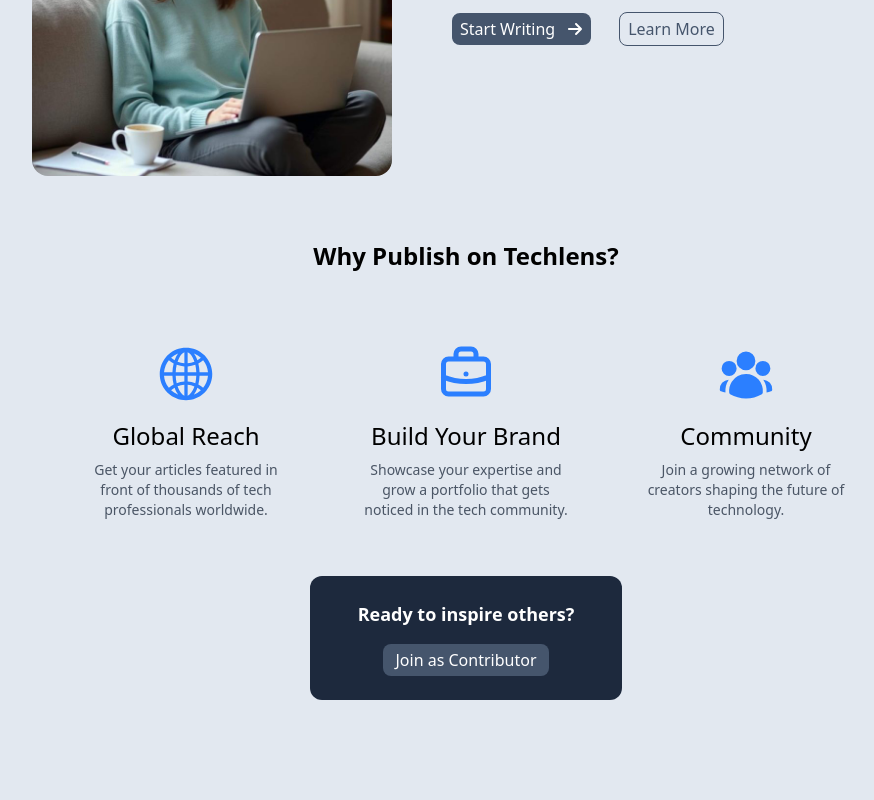
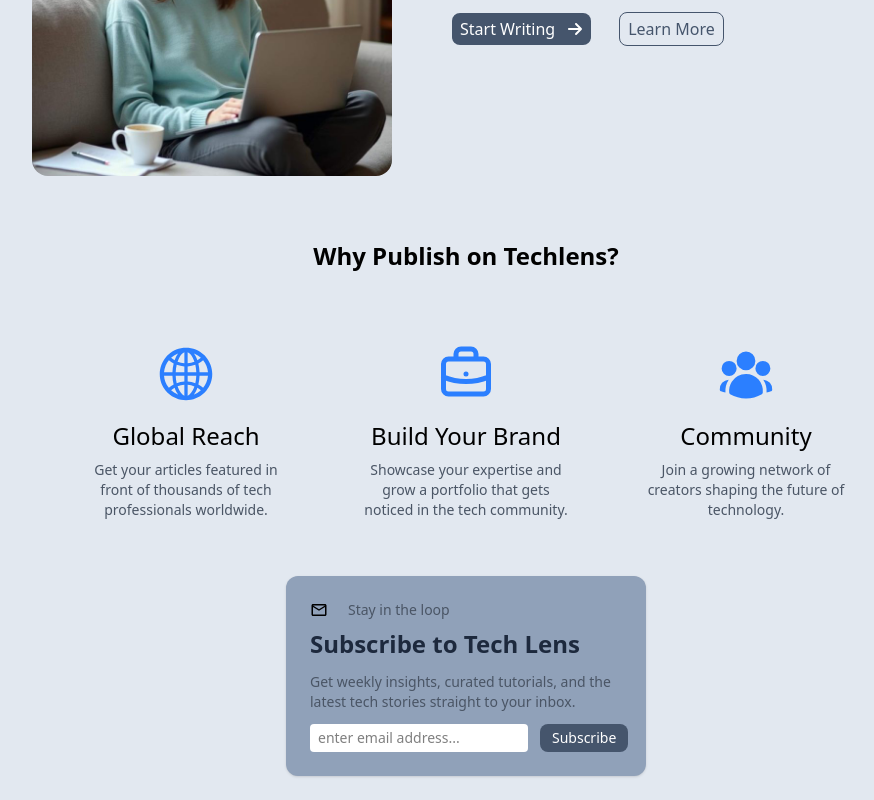
Before and after one commit to juliusmwas/Tech-Lens, a React (Vite) app: page / in a window 1280 px wide. Shown: the part 1232-2032 px from the top of the page, without its empty margins (174-1048 px from the left). Before the commit the page ends 1956 px from the top, so only its background shows below. Built offline with nearby package versions, Linux system fonts and the light colour scheme.

Commit message:
Updated the publish section and added a subscribe by email section

```diff
--- a/src/Components/Publish.jsx
+++ b/src/Components/Publish.jsx
@@ -2,6 +2,8 @@
 import { FaArrowRight } from "react-icons/fa6";
 import { HiOutlineBriefcase } from "react-icons/hi";
 import { HiUserGroup } from "react-icons/hi2";
+import { MdOutlineMailOutline } from "react-icons/md";
+
 
 
 
@@ -57,11 +59,23 @@
                     </div>
 
 
-                    <div className="flex justify-center mt-8">
-                        <div className="bg-slate-800 inline-block text-center py-6 px-12 rounded-xl">
-                            <h2 className="text-white text-lg font-semibold">Ready to inspire others?</h2>
-                            <button className="mt-4 px-3 py-1 bg-slate-600 text-white rounded-lg cursor-pointer">Join as Contributor </button>
-                        </div>
+                    <div className="grid justify-items-center mt-8">
+                        <div className="bg-slate-400 inline-block w-90  p-6 shadow-sm rounded-xl">
+                            <div className="flex items-center gap-5 mb-2">
+                                <MdOutlineMailOutline className="text-lg" />
+                                <p className="text-gray-600 text-sm">Stay in the loop</p>
+                            </div>
+                            <h2 className="text-slate-800 text-2xl font-semibold mb-3">Subscribe to Tech Lens</h2>
+                            <p className="text-gray-600 text-sm mb-3">Get weekly insights, curated  tutorials, and the latest tech stories  straight to your inbox.</p>
+
+                            <div className="flex items-center gap-3">
+                                <input type="email"
+                                placeholder="enter email address..."
+                                className="bg-white rounded-sm px-2 py-1 text-sm" />
+                                <button className=" px-3 py-1 bg-slate-600 text-sm text-white rounded-lg cursor-pointer">Subscribe</button>
+                            </div>
+                            </div>
+
                     </div>
 
 
```
